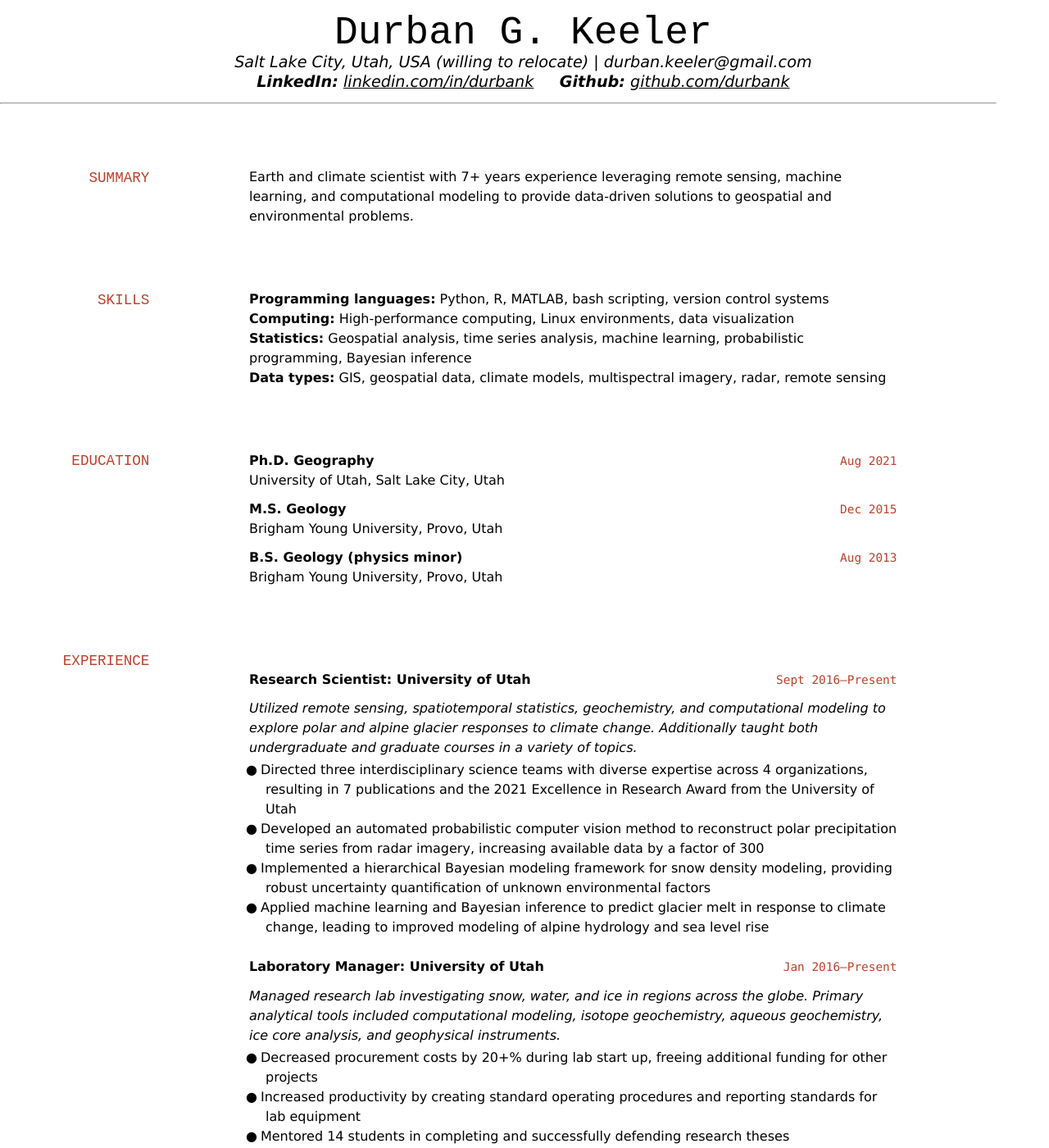
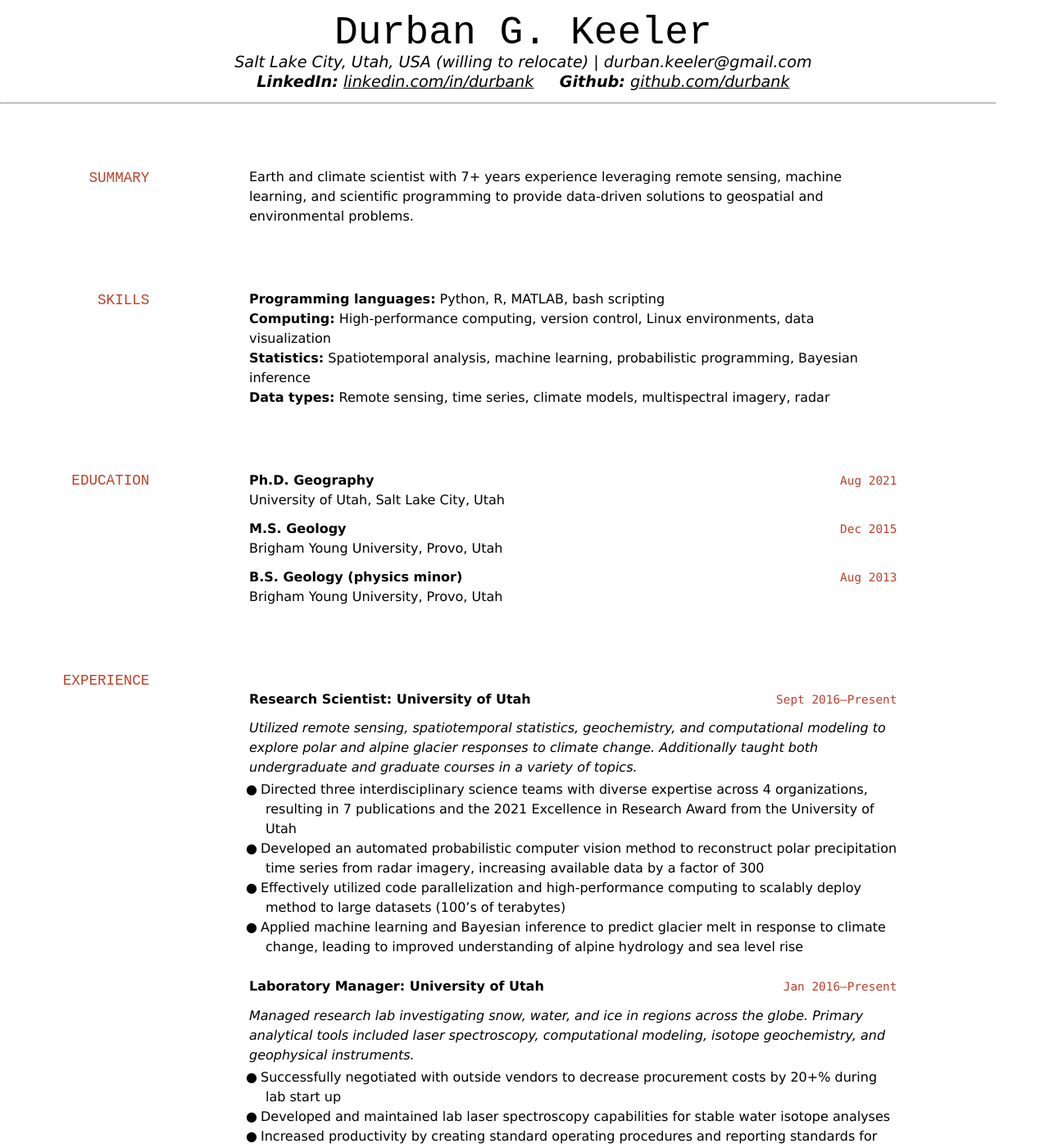
Before and after one commit to durbank/durbank.github.io, a Jekyll site: the page built from cv/resume.md, in a window 1280 px wide and 1400 px high. Shown: the whole window at 82% size. Built offline with Jekyll 4.4.1, drawn with Linux system fonts in a browser that asks for light colours; some of the changed text lies outside the part shown.

Commit message:
Improvements to key points plus fixes typos

```diff
--- a/cv/resume.md
+++ b/cv/resume.md
@@ -14,14 +14,14 @@
 
 ## SUMMARY
 
-Earth and climate scientist with 7+ years experience leveraging remote sensing, machine learning, and computational modeling to provide data-driven solutions to geospatial and environmental problems.
+Earth and climate scientist with 7+ years experience leveraging remote sensing, machine learning, and scientific programming to provide data-driven solutions to geospatial and environmental problems.
 
 ## SKILLS
 
-**Programming languages:** Python, R, MATLAB, bash scripting, version control systems \
-**Computing:** High-performance computing, Linux environments, data visualization \
-**Statistics:** Geospatial analysis, time series analysis, machine learning, probabilistic programming, Bayesian inference \
-**Data types:** GIS, geospatial data, climate models, multispectral imagery, radar, remote sensing
+**Programming languages:** Python, R, MATLAB, bash scripting \
+**Computing:** High-performance computing, version control, Linux environments, data visualization \
+**Statistics:** Spatiotemporal analysis, machine learning, probabilistic programming, Bayesian inference \
+**Data types:** Remote sensing, time series, climate models, multispectral imagery, radar
 
 ## EDUCATION
 
@@ -48,16 +48,17 @@
 
 - Directed three interdisciplinary science teams with diverse expertise across 4 organizations, resulting in 7 publications and the 2021 Excellence in Research Award from the University of Utah
 - Developed an automated probabilistic computer vision method to reconstruct polar precipitation time series from radar imagery, increasing available data by a factor of 300
-- Implemented a hierarchical Bayesian modeling framework for snow density modeling, providing robust uncertainty quantification of unknown environmental factors
-- Applied machine learning and Bayesian inference to predict glacier melt in response to climate change, leading to improved modeling of alpine hydrology and sea level rise
+- Effectively utilized code parallelization and high-performance computing to scalably deploy method to large datasets (100's of terabytes)
+- Applied machine learning and Bayesian inference to predict glacier melt in response to climate change, leading to improved understanding of alpine hydrology and sea level rise
 
 `Jan 2016–Present`
 **Laboratory Manager: University of Utah**
 
 *Managed research lab investigating snow, water, and ice in regions across the globe.
-Primary analytical tools included computational modeling, isotope geochemistry, aqueous geochemistry, ice core analysis, and geophysical instruments.*
+Primary analytical tools included laser spectroscopy, computational modeling, isotope geochemistry, and geophysical instruments.*
 
-- Decreased procurement costs by 20+% during lab start up, freeing additional funding for other projects
+- Successfully negotiated with outside vendors to decrease procurement costs by 20+% during lab start up
+- Developed and maintained lab laser spectroscopy capabilities for stable water isotope analyses
 - Increased productivity by creating standard operating procedures and reporting standards for lab equipment
 - Mentored 14 students in completing and successfully defending research theses
 
```
Also changed, not shown: other parts of cv/resume.md (+1 -1 lines).
